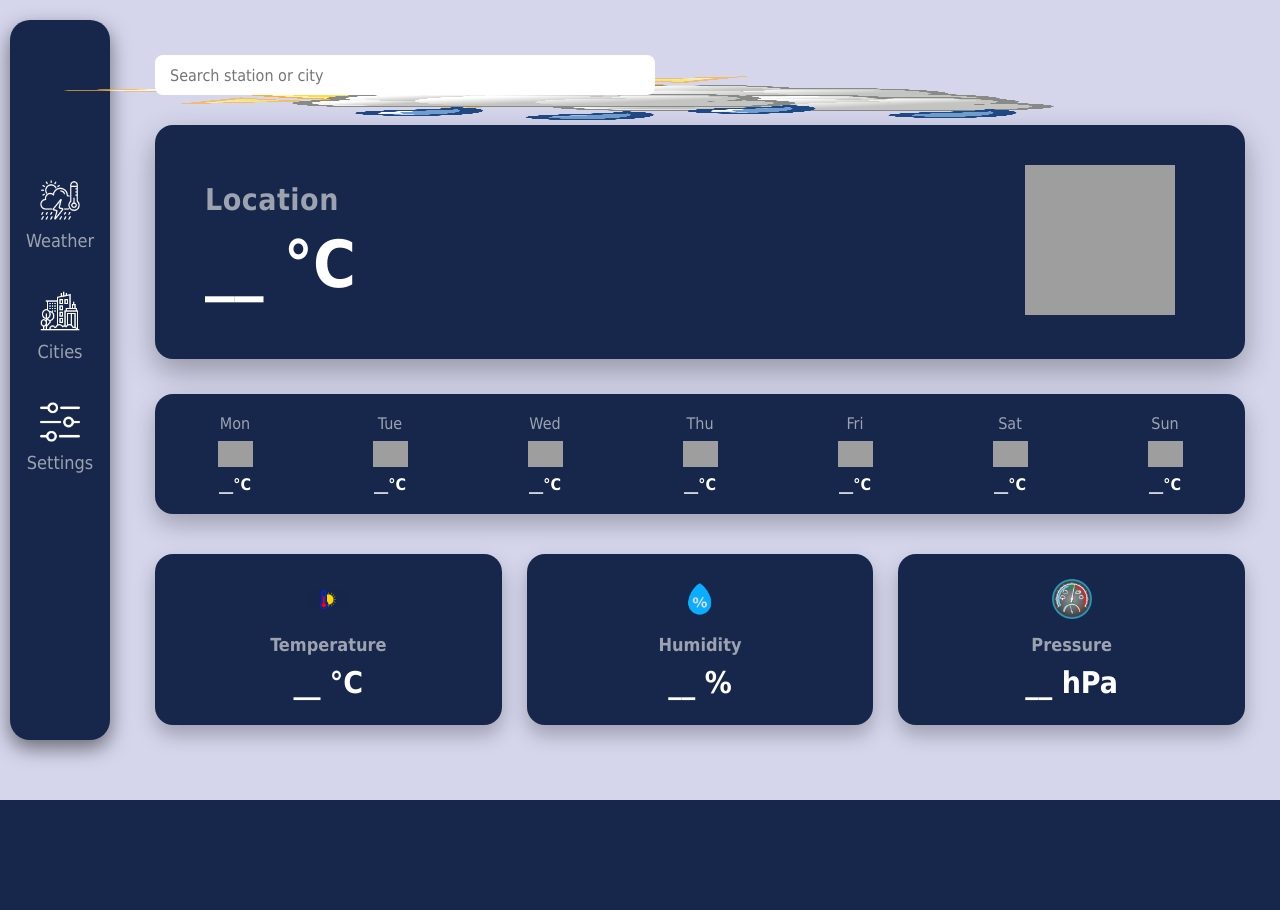
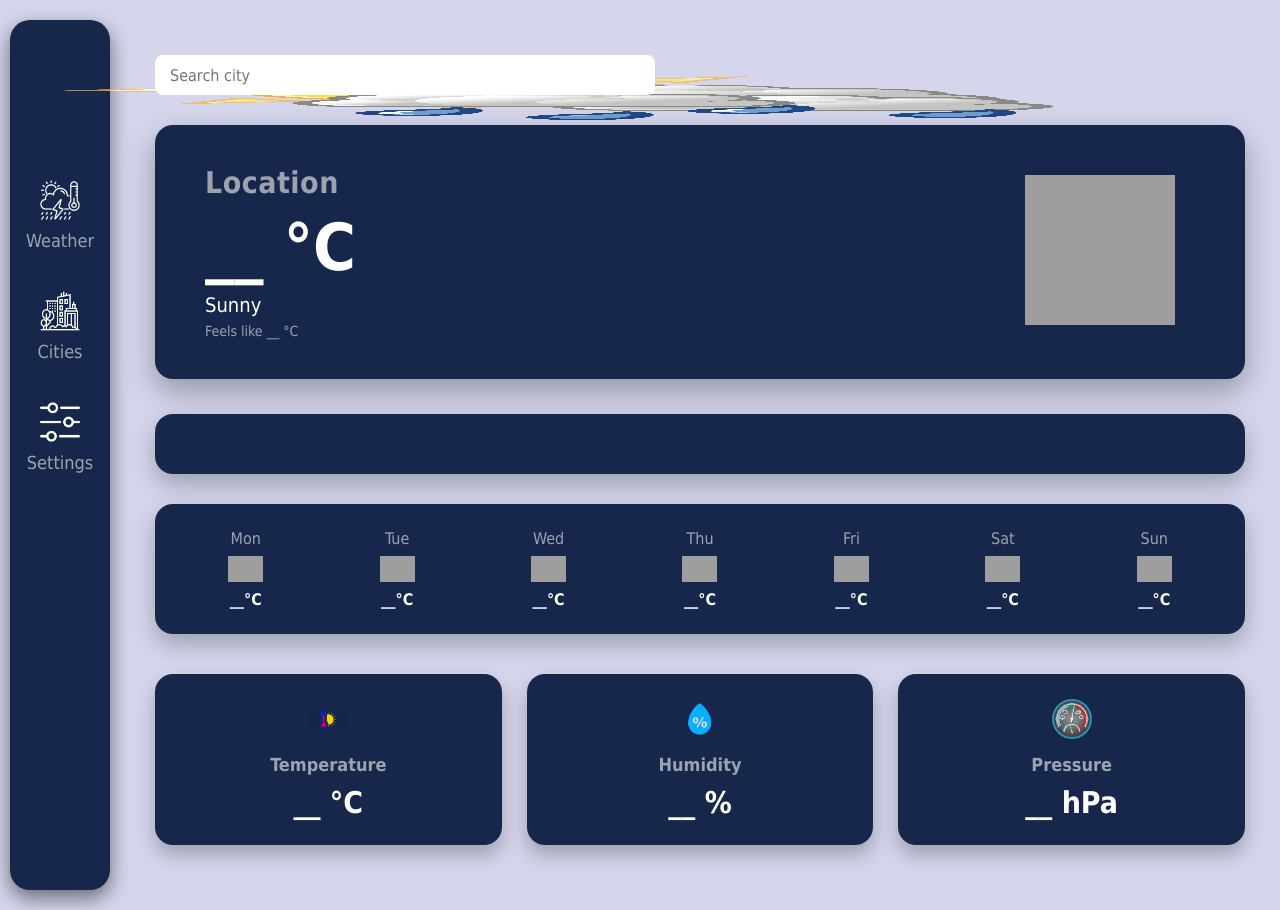
Before and after one commit to zainmunawar7/weather-station-project, a Python web app: template frontend/templates/index.html in a window 1280 px wide. Before the commit the page ends 800 px from the top, so only its background shows below. Run offline with Jinja, Linux system fonts and the light colour scheme; the template is opened without the code that fills it, so the values that code supplies are empty; grey boxes are pictures that could not be loaded.

Commit message:
Last touches to finish of frontend

```diff
--- a/frontend/static/styles.css
+++ b/frontend/static/styles.css
@@ -8,7 +8,7 @@
 body{
     background: #d5d5ec;
     color: white;
-    height: 100px;
+    height: 100vh;
 }
 
 .search-bar{
@@ -35,7 +35,7 @@ body{
 
 .container{
     display: flex;
-    min-height: 100px;
+    min-height: 100vh;
 }
 
 .sidebar{
@@ -138,18 +138,69 @@ body{
     margin-top: 10px;
 }
 
+#weather_status{
+    font-size: 20px;
+    margin-top: 8px;
+}
+
+#feels_like{
+    color: #9ca3af;
+    font-size: 14px;
+    margin-top: 6px;
+}
+
 .weather-icon img{
     width: 150px;
     height: 150px;
     margin-right: 20px;
 }
 
+.hourly-forecast{
+    background:#17274c;
+    border-radius:18px;
+    padding:25px;
+    margin-bottom:30px;
+    box-shadow:0 10px 25px rgba(0,0,0,0.25);
+}
+
+.hour-row{
+    display:flex;
+    gap:15px;
+    overflow-x: auto;
+    padding-bottom: 10px;
+}
+
+.hour-card{
+    flex-shrink: 0;
+    min-width: 95px;
+    background:#22345f;
+    border-radius:14px;
+    padding:15px;
+    text-align:center;
+}
+
+.hour-card img{
+    width:35px;
+    height:35px;
+    margin:10px 0;
+}
+
+.hour-card p{
+    color:#9ca3af;
+    font-size:14px;
+}
+
+.hour-card span{
+    font-size:18px;
+    font-weight:bold;
+}
+
 .forecast{
-    display: flex;
-    gap: 120px;
-    justify-content: center;
+    display: grid;
+    grid-template-columns: repeat(7, 1fr);
+    gap: 20px;
     background: #17274c;
-    padding: 20px;
+    padding: 25px;
     border-radius: 18px;
     margin-bottom: 30px;
     box-shadow:0 10px 25px rgba(0,0,0,0.25);
@@ -177,7 +228,7 @@ body{
     display: grid;
     grid-template-columns: repeat(3,1fr);
     gap: 25px;
-    margin-top: 10px;
+    margin: 10px 0 30px 0;
 }
 
 .card{
--- a/frontend/templates/index.html
+++ b/frontend/templates/index.html
@@ -37,18 +37,27 @@
 	<div class="main" id="dashboard">
 		<div class="search-bar">
             <label for="searchBar"></label>
-            <input id="searchBar" type="text" placeholder="Search station or city">
+            <input id="searchBar" type="text" placeholder="Search city">
         </div>
 
         <div class="current-weather" id="weather-data">
             <div class="weather-info">
                 <h2 id="location">Location</h2>
                 <h1 id="main_temp">__ °C</h1>
+                <p id="weather_status">Sunny</p>
+                <p id="feels_like">Feels like __ °C</p>
             </div>
 
             <div class="weather-icon" id="weather-icon-container">
                 <img id="weather_icon" src="../images/sunny.png" alt="Weather Icon">
             </div>
+        </div>
+
+
+        <div class="hourly-forecast">
+
+            <div class="hour-row" id="hour-container"></div>
+
         </div>
 
         <div class="forecast">
```
Also changed, not shown: frontend/images/cloudy.png (added), frontend/images/rain.png (added).
